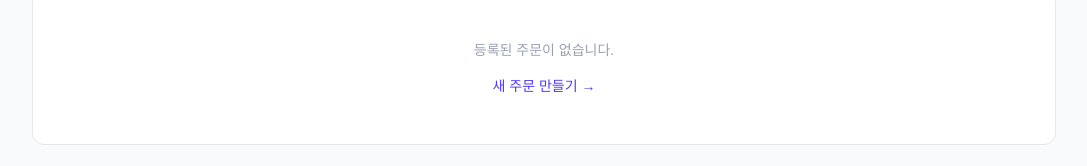
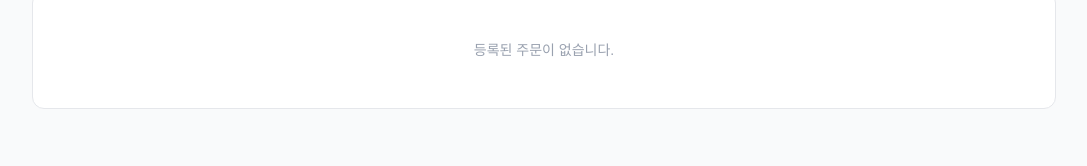
Before and after one commit to ranee1021/subscription-scheduler-demo, a Next.js app: page /orders in a window 1280 px wide. Shown: the part 154-320 px from the top of the page, without its empty margins (96-1183 px from the left). Built offline with nearby package versions, Linux system fonts and the light colour scheme.

Commit message:
chore: remove new order link from orders page

```diff
--- a/app/orders/page.tsx
+++ b/app/orders/page.tsx
@@ -104,12 +104,6 @@ export default function OrdersPage() {
       ) : orders.length === 0 ? (
         <div className="mx-auto mt-8 flex max-w-5xl flex-col items-center justify-center rounded-xl border border-gray-200 bg-white p-12">
           <p className="text-sm text-gray-400">등록된 주문이 없습니다.</p>
-          <Link
-            href="/orders/new"
-            className="mt-4 text-sm font-medium text-indigo-600 hover:text-indigo-700"
-          >
-            새 주문 만들기 →
-          </Link>
         </div>
       ) : (
         <div className="mx-auto mt-8 grid max-w-5xl gap-6 sm:grid-cols-2 lg:grid-cols-3">
```
